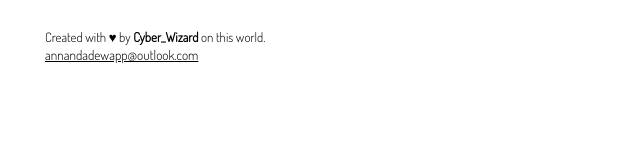
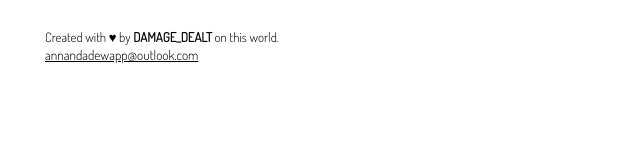
Before and after one commit to annandadewapp/annandadewapp.github.io, a plain HTML site: page index.html in a window 1280 px wide. Shown: the part 663-819 px from the top of the page, 240-880 px from the left. Drawn offline with Linux system fonts and the light colour scheme.

Commit message:
annandadewapp.com

```diff
--- a/index.html
+++ b/index.html
@@ -67,7 +67,7 @@
               </div>
             </div>
             <div class="Home_profile___Knxt">
-              <div class="Home_profileform__ev1wS">Created with ♥ by <a target="_blank" href="https://annandadewapp.com/"><b>Cyber_Wizard</b></a> on this world.</div>
+              <div class="Home_profileform__ev1wS">Created with ♥ by <a target="_blank" href="https://annandadewapp.com/"><b>DAMAGE_DEALT</b></a> on this world.</div>
               <div class="Home_profilesign__do1mA">
                 <div>
                   <a target="_blank" href="mailto:annandadewapp@outlook.com">annandadewapp@outlook.com</a>
```
